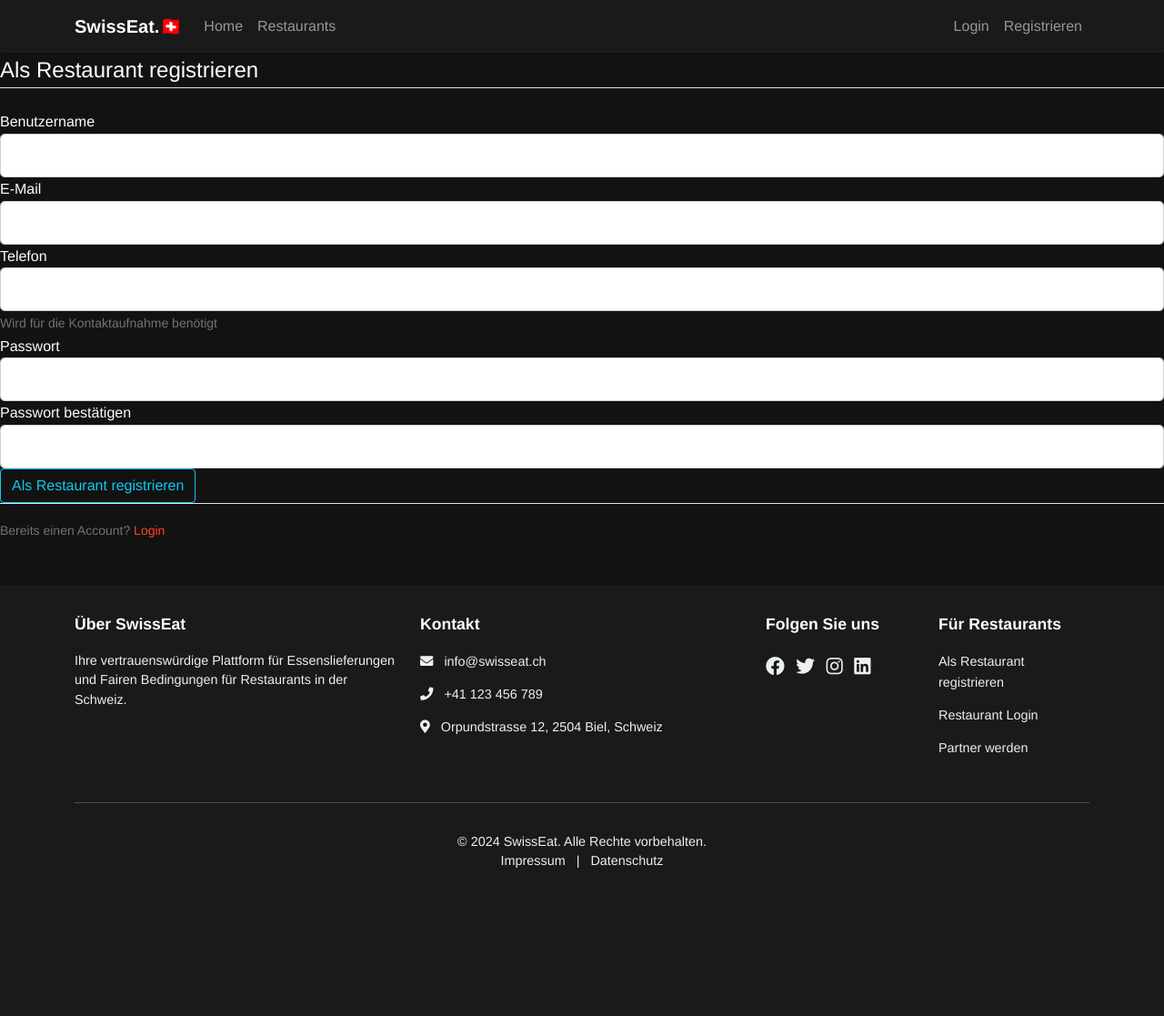
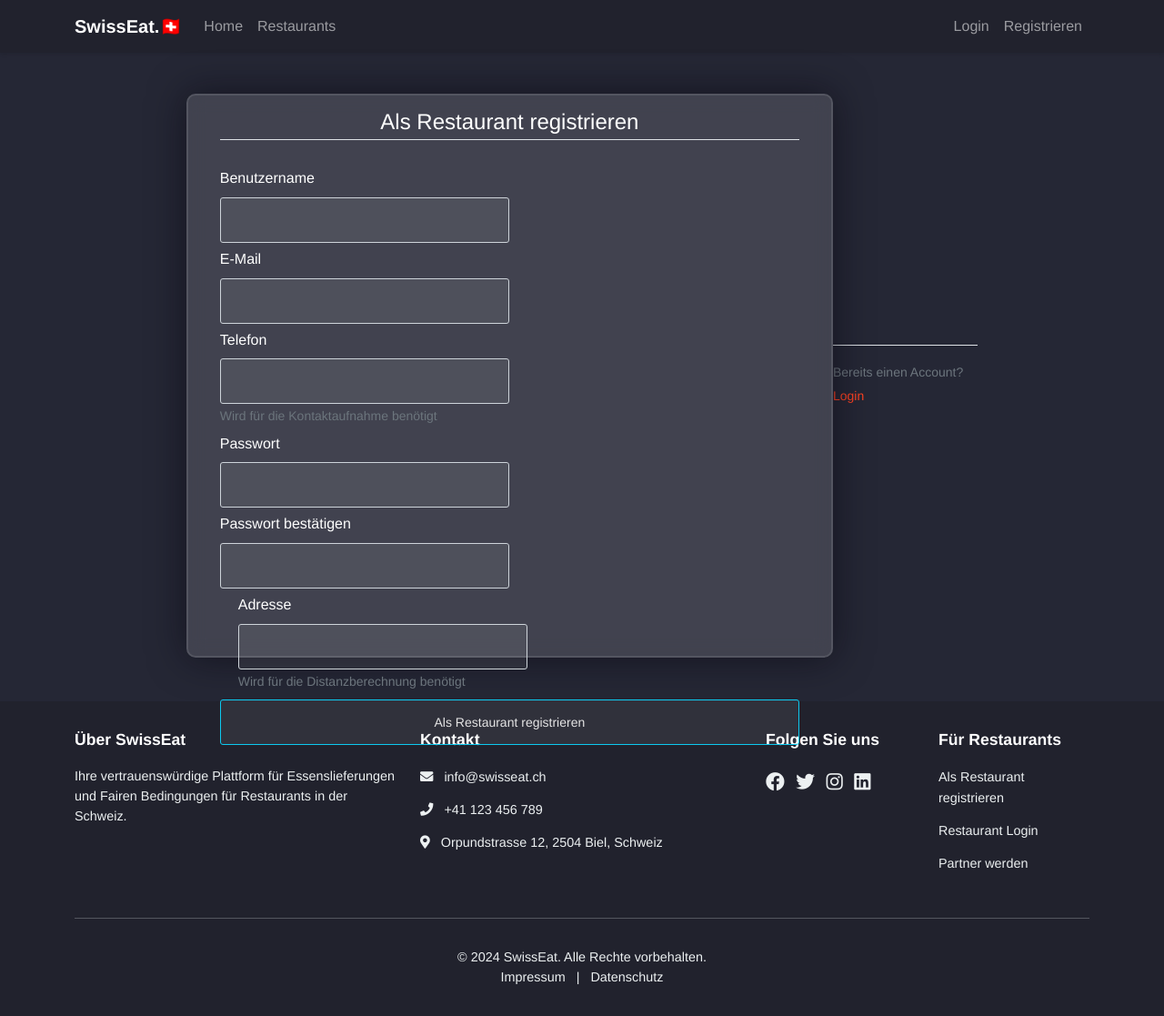
Before and after one commit to FunlightStudios/Food-Delivery-Platform, a Flask app: page /register/restaurant in a window 1280 px wide. Shown: the whole page at 91% size. Before the commit the page ends 954 px from the top, so only its background shows below. Run offline with Flask 3, Linux system fonts and the light colour scheme.

Commit message:
Update w01.25-01b

```diff
--- a/swisseat/static/css/main.css
+++ b/swisseat/static/css/main.css
@@ -1,6 +1,6 @@
 /* Global Styles */
 body {
-    background-color: #121212;
+    background-color: #252735;
     font-family: 'Helvetica Neue', Arial, sans-serif;
     line-height: 1.6;
     color: #fdfdfd;
@@ -38,7 +38,7 @@ a:hover {
 /* Header */
 .navbar {
     box-shadow: 0 2px 4px rgba(0,0,0,0.1);
-    background-color: #1a1a1a;
+    background-color: #21222d;
 }
 
 .navbar-brand {
@@ -136,7 +141,7 @@ footer {
     bottom: 0;
     justify-content: center;
     width: 100%;
-    background-color: #1a1a1a;
+    background-color: #21222d;
     color: #ecf0f1;
     padding: 2rem 0;
     margin-top: 3rem;
@@ -789,24 +799,83 @@ footer .text-center a:hover {
     cursor: pointer;
 }
 
-.social {
-    margin-top: 30px;
+
+
+
+
+.restaurant-registration-page {
+    width: 100%;
+    max-width: 68%;
     display: flex;
-    justify-content: space-between;
+    justify-content: center;
+    align-items: center;
+    margin: 0 auto;
 }
 
-.social div {
-    background-color: rgba(255, 255, 255, 0.27);
-    color: #eaf0fb;
-    text-align: center;
-    padding: 10px;
-    border-radius: 3px;
-    cursor: pointer;
-    width: 48%;
+.restaurant-registration-form .left-column {
+    margin-right: 20px;
+    max-width: 50%;
 }
 
-.social div:hover {
-    background-color: rgba(255, 255, 255, 0.47);
+.restaurant-registration-form .right-column {
+    align-items: right;
+    margin-left: 20px;
+    max-width: 50%;
+}
+
+.restaurant-registration-form {
+    height: 620px;
+    width: 800px;
+    background-color: rgba(255, 255, 255, 0.13);
+    border-radius: 10px;
+    backdrop-filter: blur(10px);
+    border: 2px solid rgba(255, 255, 255, 0.1);
+    box-shadow: 0 0 40px rgba(8, 7, 16, 0.6);
+    padding: 50px 35px;
+    color: white;
+}
+
+.restaurant-registration-form h3 {
+    font-size: 32px;
+    font-weight: 500;
+    text-align: center;
+}
+
+.restaurant-registration-form label {
+    display: block;
+    margin-top: 5px;
+    font-size: 16px;
+    font-weight: 500;
+}
+
+.restaurant-registration-form input {
+    display: block;
+    height: 50px;
+    width: 100%;
+    background-color: rgba(255, 255, 255, 0.07);
+    border-radius: 3px;
+    padding: 0 10px;
+    margin-top: 8px;
+    font-size: 14px;
+    font-weight: 300;
+    color: #e5e5e5;
+}
+
+.restaurant-registration-form legend {
+    text-align: center;
+    margin-top: -40px;
+}
+
+.restaurant-registration-button {
+    margin-top: 50px;
+    width: 100%;
+    background-color: #0e0e0e;
+    color: #fcfcfc;
+    padding: 15px 0;
+    font-size: 18px;
+    font-weight: 600;
+    border-radius: 5px;
+    cursor: pointer;
 }
 
 
--- a/swisseat/templates/home.html
+++ b/swisseat/templates/home.html
@@ -10,7 +10,7 @@
             align-items: center;
             justify-content: center;
             position: relative;">
-    <div style="background: rgba(248, 248, 248, 0.9);
+    <div style="background: #21222d;
                 padding: 2rem;
                 border-radius: 10px;
                 box-shadow: 0 4px 6px rgba(0, 0, 0, 0.1);">
@@ -19,7 +19,7 @@
         <div class="search-container my-4">
             <form class="d-flex justify-content-center" method="GET" action="{{ url_for('restaurants.search') }}">
                 <div class="input-group mb-3" style="max-width: 600px;">
-                    <input type="text" class="form-control" name="q" placeholder="Suchen Sie nach Restaurants oder Gerichten...">
+                    <input type="text" class="search-bar form-control" name="q" placeholder="Suchen Sie nach Restaurants oder Gerichten...">
                     <button class="btn btn-primary" type="submit">Suchen</button>
                 </div>
             </form>
@@ -28,7 +28,7 @@
 </div>
 <div class="homepage">
 <section class="featured-restaurants mb-5">
-    <h2 class="mb-4">Beliebte Restaurants</h2>
+    <h2 class="mb-4">Beliebte Restaurants in Ihrer Nähe</h2>
     <div class="row">
         {% for restaurant in restaurants %}
         <div class="col-md-4 mb-4">
--- a/swisseat/templates/users/login.html
+++ b/swisseat/templates/users/login.html
@@ -30,7 +30,7 @@
         {{ form.password(class="form-control", id="password", placeholder="Password") }}
         {% endif %}
 
-        <button class="login-button" type="submit">Log In</button>
+        <button class="login-button btn-outline-danger" type="submit">Log In</button>
 
         <div class="social">
             <div class="go"><i class="fab fa-google"></i> Google</div>
--- a/swisseat/templates/users/register_restaurant.html
+++ b/swisseat/templates/users/register_restaurant.html
@@ -1,10 +1,12 @@
 {% extends "layout.html" %}
 {% block content %}
-    <div class="content-section">
-        <form method="POST" action="">
+    <div class="spacer"></div>
+    <div class="restaurant-registration-page content-section">
+        <form class="restaurant-registration-form" method="POST" action="">
             {{ form.hidden_tag() }}
+            <legend class="border-bottom mb-4">Als Restaurant registrieren</legend>
+            <div class="left-column">
                 <fieldset class="form-group">
-                <legend class="border-bottom mb-4">Als Restaurant registrieren</legend>
                     <div class="form-group">
                         {{ form.username.label(class="form-control-label") }}
                         {% if form.username.errors %}
@@ -72,6 +74,25 @@
                         {% endif %}
                     </div>
                 </fieldset>
+            </div>
+            <div class="right-column">
+                <fieldset class="form-group">
+                    <div class="form-group">
+                        {{ form.address.label(class="form-control-label") }}
+                        {% if form.address.errors %}
+                        {{ form.address(class="form-control form-control-lg is-invalid") }}
+                        <div class="invalid-feedback">
+                            {% for error in form.address.errors %}
+                            <span>{{ error }}</span>
+                            {% endfor %}
+                        </div>
+                        {% else %}
+                        {{ form.address(class="form-control form-control-lg") }}
+                        {% endif %}
+                        <small class="form-text text-muted">Wird für die Distanzberechnung benötigt</small>
+                    </div>
+                </fieldset>
+            </div>
             <div class="form-group">
                 {{ form.submit(class="btn btn-outline-info") }}
             </div>
@@ -82,4 +103,5 @@
             </small>
         </div>
     </div>
+
 {% endblock content %}
--- a/swisseat/users/forms.py
+++ b/swisseat/users/forms.py
@@ -30,6 +30,8 @@ class RestaurantRegistrationForm(FlaskForm):
     email = StringField('E-Mail',
                        validators=[DataRequired(), Email()])
     phone = StringField('Telefon',
+                       validators=[DataRequired(), Length(min=12, max=12)])
+    address = StringField('Adresse',
                        validators=[DataRequired(), Length(min=10, max=20)])
     password = PasswordField('Passwort', validators=[DataRequired()])
     confirm_password = PasswordField('Passwort bestätigen',
```
Also changed, not shown: other parts of swisseat/static/css/main.css (+25 -15 lines), swisseat/static/js/main.js (+43 -0 lines), README.md, instance/swisseat.db, screenshot1.png, screenshot2.png, screenshot3.png (added), screenshot4.png (added). Lines whose indentation alone changed are shown as unchanged.
